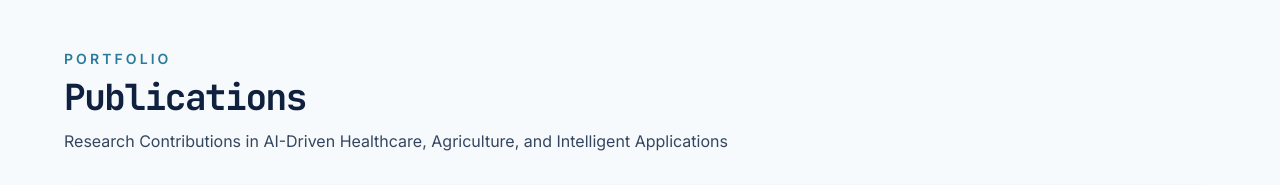
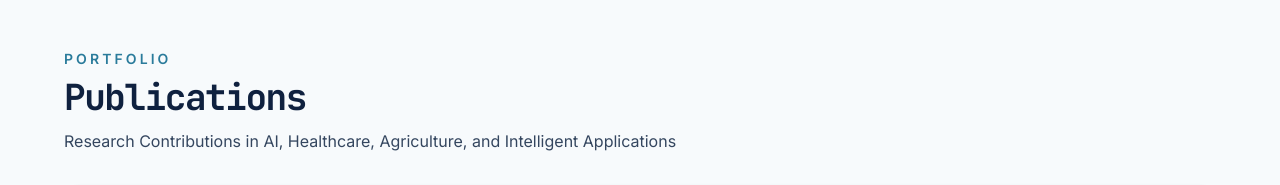
Before and after one commit to Silvia-sifath/my-portfolio, a React (Vite) app in the folder Protfolio/: page / in a window 1280 px wide. Shown: the part 2740-2925 px from the top of the page. Built offline with nearby package versions, Linux system fonts and the light colour scheme.

Commit message:
Update Publications.tsx

```diff
--- a/Protfolio/src/components/Publications.tsx
+++ b/Protfolio/src/components/Publications.tsx
@@ -7,7 +7,7 @@ export function Publications() {
     <SectionShell
       id="publications"
       title="Publications"
-      subtitle="Research Contributions in AI-Driven Healthcare, Agriculture, and Intelligent Applications"
+      subtitle="Research Contributions in AI, Healthcare, Agriculture, and Intelligent Applications"
     >
       <div className="grid gap-6">
         {publicationItems.map((publication, index) => (
```
